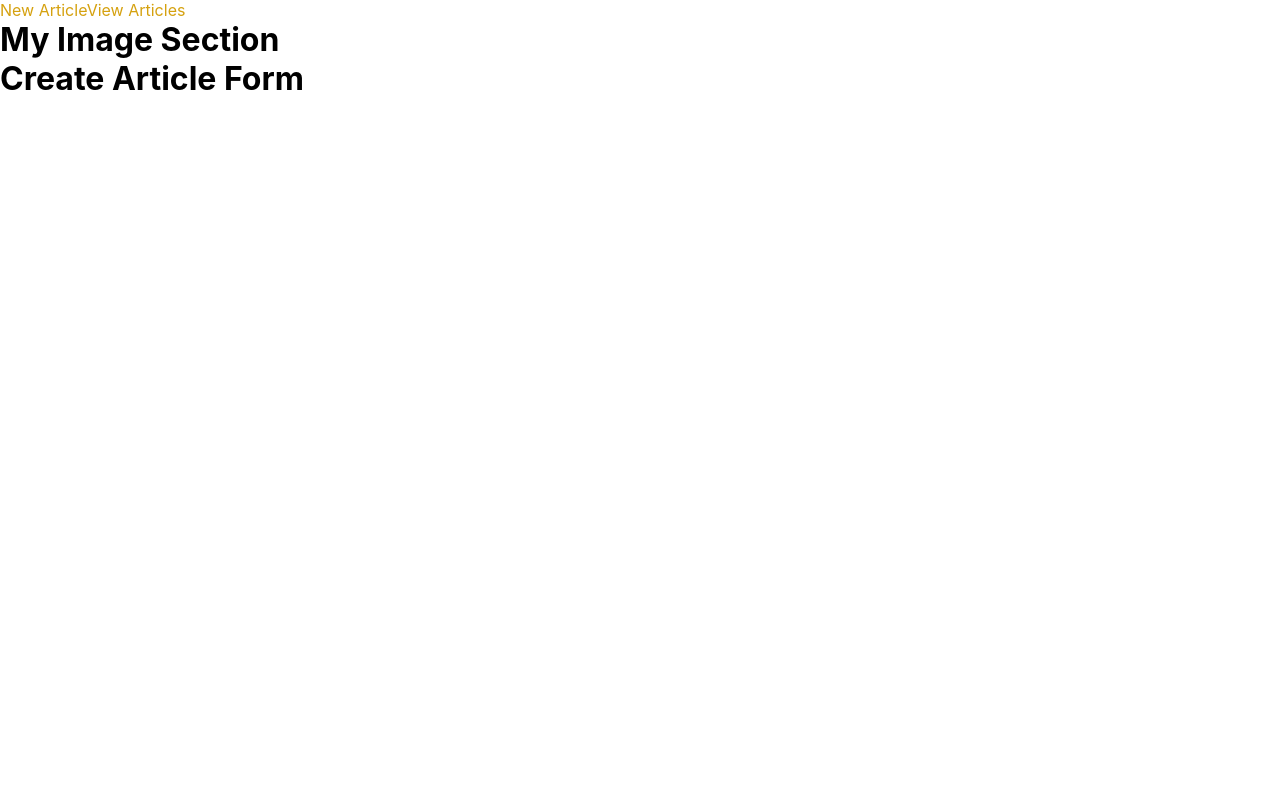
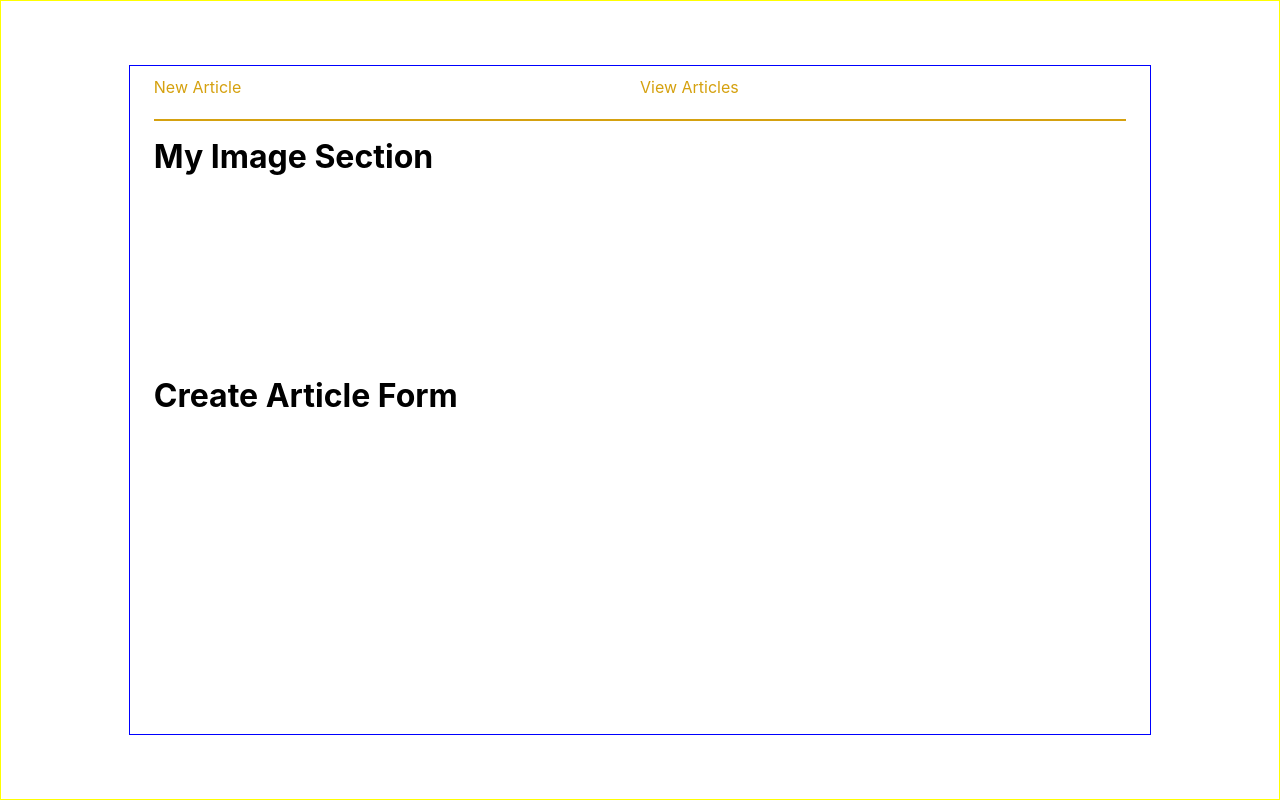
Before and after one commit to Mark9Mbugua/TWAA-challenge-frontend, a React (Create React App) app: page / in a window 1280 px wide. Built offline with nearby package versions, Linux system fonts and the light colour scheme; the HTML template or start-up script is replaced by a standard one.

Commit message:
Added styling to title section

```diff
--- a/src/App.js
+++ b/src/App.js
@@ -1,8 +1,8 @@
 import React from 'react';
 import { Route, Switch } from 'react-router-dom';
 
-import CreateArticlePage from '../src/pages/create-article-page.component';
-import ArticlesPage from '../src/pages/articles-page.component';
+import CreateArticlePage from './pages/create-article-page/create-article-page.component';
+import ArticlesPage from './pages/articles-page/articles-page.component';
 
 import './App.scss';
 
--- a/src/components/common-title/common-title.styles.scss
+++ b/src/components/common-title/common-title.styles.scss
@@ -1,6 +1,10 @@
 .title-link {
+    display: flex;
+    align-items: center;
     color: #d5a10f;
     text-decoration: none;
     font-size: 1rem;
     font-weight: 400;
+    height: 50%;
+    // border: 1px solid red;
 }
--- a/src/components/title-section/title-section.component.jsx
+++ b/src/components/title-section/title-section.component.jsx
@@ -1,14 +1,19 @@
-import React from 'react'
+import React from 'react';
+
+import './title-section.styles.scss'
+
 import CommonTitle from '../common-title/common-title.component';
 
 const TitleSection = () => {
     return (
-        <div>
-            <CommonTitle>New Article</CommonTitle>
-            <CommonTitle>View Articles</CommonTitle>
+        <div className='title-section-container'>
+            <div className='titles-container'>
+                <CommonTitle>New Article</CommonTitle>
+                <CommonTitle>View Articles</CommonTitle>
+            </div>
             <hr />
         </div>
-    )
+    );
 }
 
 export default TitleSection
--- /dev/null
+++ b/src/components/title-section/title-section.styles.scss
@@ -0,0 +1,16 @@
+.title-section-container {
+    display: flex;
+    flex-direction: column;
+    justify-content: space-evenly;
+    // border: 1px solid red;
+}
+
+.titles-container {
+    display: grid;
+    width: 100%;
+    grid-template-columns: 1fr 1fr;
+}
+
+hr {
+    border: 0.1px solid #d5a10f;
+}
--- a/src/pages/articles-page.component.jsx
+++ b/src/pages/articles-page/articles-page.component.jsx
@@ -1,4 +1,5 @@
 import React from 'react';
+
 
 const ArticlesPage = () => {
     return (
--- a/src/pages/create-article-page.component.jsx
+++ /dev/null
@@ -1,16 +0,0 @@
-import React from 'react';
-import TitleSection from '../components/title-section/title-section.component';
-import ImageSection from '../components/image-section/image-section.component';
-import FormSection from '../components/form-section/form-section.component';
-
-const CreateArticlePage = () => {
-    return (
-        <div>
-            <TitleSection />
-            <ImageSection />
-            <FormSection />
-        </div>
-    )
-}
-
-export default CreateArticlePage
--- /dev/null
+++ b/src/pages/create-article-page/create-article-page.component.jsx
@@ -0,0 +1,21 @@
+import React from 'react';
+
+import TitleSection from '../../components/title-section/title-section.component';
+import ImageSection from '../../components/image-section/image-section.component';
+import FormSection from '../../components/form-section/form-section.component';
+
+import './create-article-page.styles.scss';
+
+const CreateArticlePage = () => {
+    return (
+        <div className='create-article-page-container'>
+            <div className='create-article-page-wrapper'>
+                <TitleSection />
+                <ImageSection />
+                <FormSection />
+            </div>
+        </div>
+    );
+}
+
+export default CreateArticlePage
--- /dev/null
+++ b/src/pages/create-article-page/create-article-page.styles.scss
@@ -0,0 +1,15 @@
+.create-article-page-container {
+    border: 1px solid yellow;
+    display: flex;
+    justify-content: center;
+    min-height: 100vh;
+}
+
+.create-article-page-wrapper {
+    display: grid;
+    grid-template-rows: 0.3fr 1fr 1.5fr;
+    border: 1px solid blue;
+    width: 80%;
+    padding-inline: 1.5rem;
+    margin-block: 5%;
+}
```
Also changed, not shown: src/pages/articles-page/articles-page.styles.scss (added).
